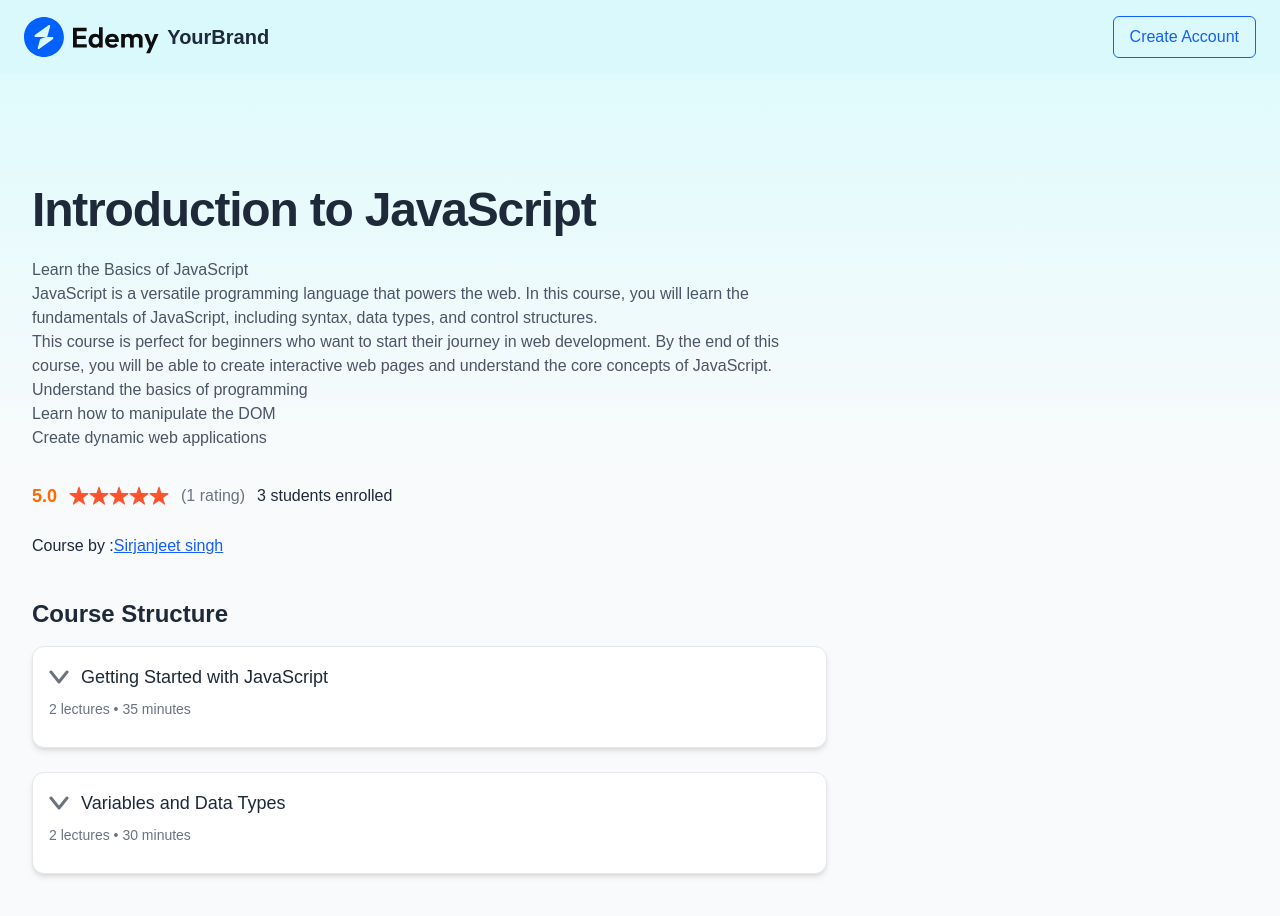
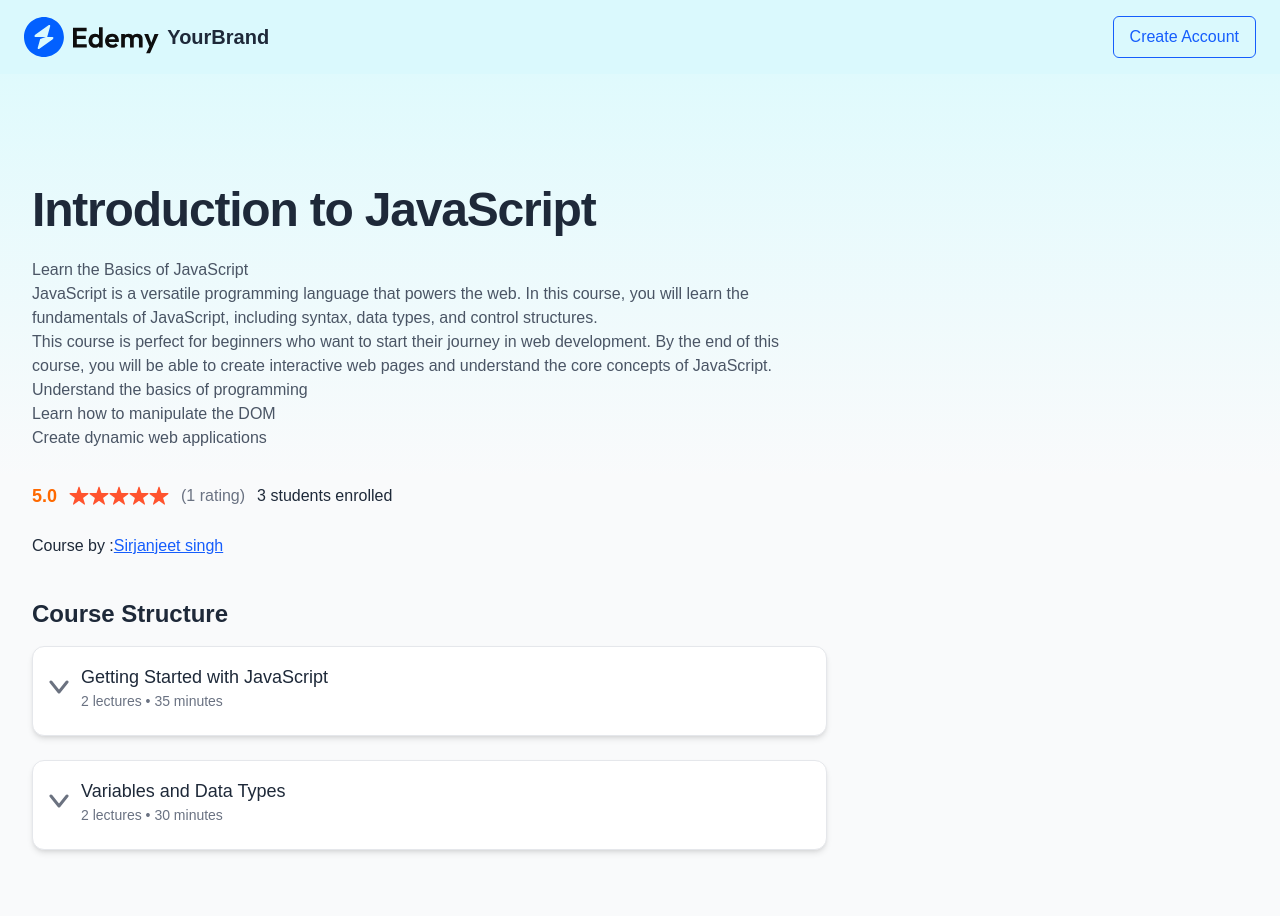
Before and after one commit to itsjeet04/LMS-mern, a React (Vite) app in the folder LMS-MERN-client/: page /course/605c72efb3f1c2b1f8e4e1a1 in a window 1280 px wide. Shown: the top 916 px of the page. Built offline with nearby package versions, Linux system fonts and the light colour scheme; no server answers; a web font is replaced by a local one.

Commit message:
toggle working

```diff
--- a/LMS-MERN-client/src/pages/student/CourseDetails.jsx
+++ b/LMS-MERN-client/src/pages/student/CourseDetails.jsx
@@ -91,14 +91,29 @@ function CourseDetails() {
 <div className="space-y-6">
   {courseData.courseContent.map((chapter, index) => (
     <div key={index} className="bg-white rounded-xl shadow-md p-4 border border-gray-200">
-      <div onClick={()=> toggleSection(index)}></div>
-      <div className="flex items-center gap-3 mb-2">
-        <img src={assets.down_arrow_icon} alt="arrow" className="w-5 h-5" />
-        <p className="text-lg font-medium text-gray-800">{chapter.chapterTitle}</p>
-      </div>
-      <p className="text-sm text-gray-500 mb-3">
-        {chapter.chapterContent.length} lectures • {calcChapterTime(chapter)}
-      </p>
+      <button
+  type="button"
+  onClick={() => toggleSection(index)}
+  aria-expanded={!!openSections[index]}
+  className="w-full flex items-center gap-3 mb-2 focus:outline-none"
+>
+  <img
+    src={assets.down_arrow_icon}
+    alt={openSections[index] ? 'Collapse' : 'Expand'}
+    className={`w-5 h-5 transition-transform ${
+      openSections[index] ? 'rotate-180' : 'rotate-0'
+    }`}
+  />
+  <div className="flex-1 text-left">
+    <p className="text-lg font-medium text-gray-800">
+      {chapter.chapterTitle}
+    </p>
+    <p className="text-sm text-gray-500">
+      {chapter.chapterContent.length} lectures • {calcChapterTime(chapter)}
+    </p>
+  </div>
+</button>
+
       <div className={`overflow-hidden transition-all duration-300 ${openSections[index] ? 'max-h-96' : 'max-h-0' }`}  >
       <ul className="space-y-3">
         {chapter.chapterContent.map((lecture, i) => (
```
